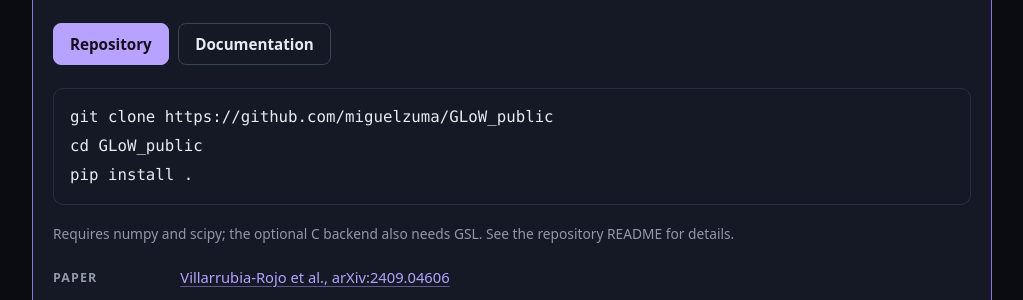
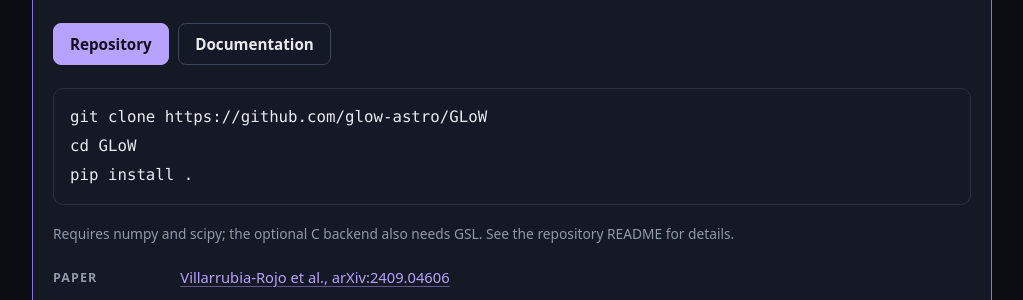
Before and after one commit to miguelzuma/miguelzuma.github.io, a Jekyll site: the page built from software.html, in a window 1280 px wide and 900 px high, scrolled down 560 px. Shown: the part 153-453 px from the top of the window, without its empty margins (128-1151 px from the left). Built offline with Jekyll 4.4.1, drawn with Linux system fonts in a browser that asks for light colours.

Commit message:
GLoW links follow the repository to the glow-astro organization
miguelzuma/GLoW_public now 301-redirects to glow-astro/GLoW, and the
documentation link went with it: https://miguelzuma.github.io/GLoW_public/
returns 404, while https://glow-astro.github.io/GLoW/ serves the manual.
Updated the repository, documentation and clone URLs on the Software page,
the button on Research and the link in the 2025 news item.

Co-Authored-By: Claude Opus 5 (1M context) <noreply@anthropic.com>
Claude-Session: https://claude.ai/code/session_01E2ZbXszK9qt9svKVxU5Yrt

```diff
--- a/_data/news.yml
+++ b/_data/news.yml
@@ -96,7 +96,7 @@
     - text: "PRD 111, 103539"
       url: "https://inspirehep.net/literature/2826315"
     - text: "GLoW on GitHub"
-      url: "https://github.com/miguelzuma/GLoW_public"
+      url: "https://github.com/glow-astro/GLoW"
 
 - date: 2024-06-20
   text: >-
--- a/_data/software.yml
+++ b/_data/software.yml
@@ -16,9 +16,9 @@ flagship:
       parameter-estimation loop. It is the engine behind our analyses of
       stochastic diffraction, of weakly lensed gravitational waves, and of
       GW231123 as a magnified and diffracted merger.
-    repo: "https://github.com/miguelzuma/GLoW_public"
-    docs: "https://miguelzuma.github.io/GLoW_public/index.html"
-    install: "git clone https://github.com/miguelzuma/GLoW_public\ncd GLoW_public\npip install ."
+    repo: "https://github.com/glow-astro/GLoW"
+    docs: "https://glow-astro.github.io/GLoW/"
+    install: "git clone https://github.com/glow-astro/GLoW\ncd GLoW\npip install ."
     install_note: "Requires numpy and scipy; the optional C backend also needs GSL. See the repository README for details."
     papers:
       - short: "Villarrubia-Rojo et al., arXiv:2409.04606"
--- a/research.html
+++ b/research.html
@@ -492,7 +492,7 @@ sections:
 
   <div class="btn-row">
     <a class="btn" href="{{ '/software.html' | relative_url }}">All software</a>
-    <a class="btn" href="https://github.com/miguelzuma/GLoW_public" rel="noopener">GLoW on GitHub</a>
+    <a class="btn" href="https://github.com/glow-astro/GLoW" rel="noopener">GLoW on GitHub</a>
   </div>
 </section>
 
```
